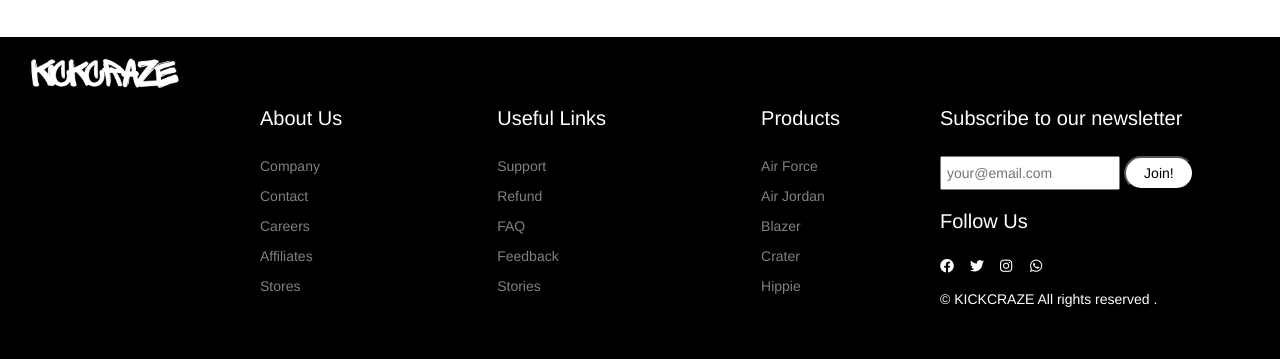
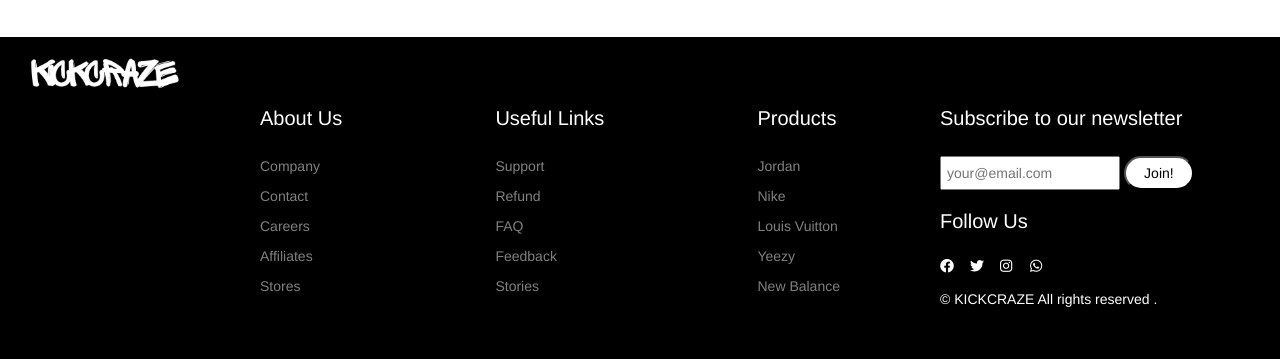
Before and after one commit to sneha-ghuge/Sneakers_ecommerce, a Django app: page /search?query=Jordan in a window 1280 px wide. Shown: the part 1970-2329 px from the top of the page. Run offline with Django 3.2, Linux system fonts and the light colour scheme; data comes from the database, SQL or seed files in the repository; some libraries are stand-ins or nearby versions.

Commit message:
Minor Changes

```diff
--- a/templates/ecom/footer.html
+++ b/templates/ecom/footer.html
@@ -122,11 +122,11 @@
       <div class="footerMenu">
         <h1 class="fMenuTitle">Products</h1>
         <ul class="fList">
-          <li class="fListItem">Air Force</li>
-          <li class="fListItem">Air Jordan</li>
-          <li class="fListItem">Blazer</li>
-          <li class="fListItem">Crater</li>
-          <li class="fListItem">Hippie</li>
+          <li class="fListItem">Jordan</li>
+          <li class="fListItem">Nike</li>
+          <li class="fListItem">Louis Vuitton</li>
+          <li class="fListItem">Yeezy</li>
+          <li class="fListItem">New Balance</li>
         </ul>
       </div>
     </div>
--- a/templates/ecom/shop.html
+++ b/templates/ecom/shop.html
@@ -330,7 +330,7 @@
     <select name="brand" onchange="this.form.submit()">
       <option value="">-- Select Brand --</option>
       <option value="Nike" {% if request.GET.brand == 'Nike' %}selected{% endif %}>Nike</option>
-      <option value="Adidas" {% if request.GET.brand == 'Adidas' %}selected{% endif %}>Adidas</option>
+      <option value="Louis Vuitton" {% if request.GET.brand == 'Louis Vuitton' %}selected{% endif %}>Louis Vuitton</option>
       <option value="New Balance" {% if request.GET.brand == 'New Balance' %}selected{% endif %}>New Balance</option>
       <option value="Dunk" {% if request.GET.brand == 'Dunk' %}selected{% endif %}>Dunk</option>
       <option value="Jordan" {% if request.GET.brand == 'Jordan' %}selected{% endif %}>Jordan</option>
@@ -406,7 +406,7 @@
     <select name="brand" onchange="this.form.submit()">
       <option value="">-- Select Brand --</option>
       <option value="Nike" {% if request.GET.brand == 'Nike' %}selected{% endif %}>Nike</option>
-      <option value="Adidas" {% if request.GET.brand == 'Adidas' %}selected{% endif %}>Adidas</option>
+      <option value="Louis Vuitton" {% if request.GET.brand == 'Louis Vuitton' %}selected{% endif %}>Louis Vuitton</option>
       <option value="New Balance" {% if request.GET.brand == 'New Balance' %}selected{% endif %}>New Balance</option>
       <option value="Dunk" {% if request.GET.brand == 'Dunk' %}selected{% endif %}>Dunk</option>
       <option value="Jordan" {% if request.GET.brand == 'Jordan' %}selected{% endif %}>Jordan</option>
```
Also changed, not shown: templates/ecom/homebase.html (+5 -5 lines), templates/ecom/index.html (line endings or trailing spaces).
